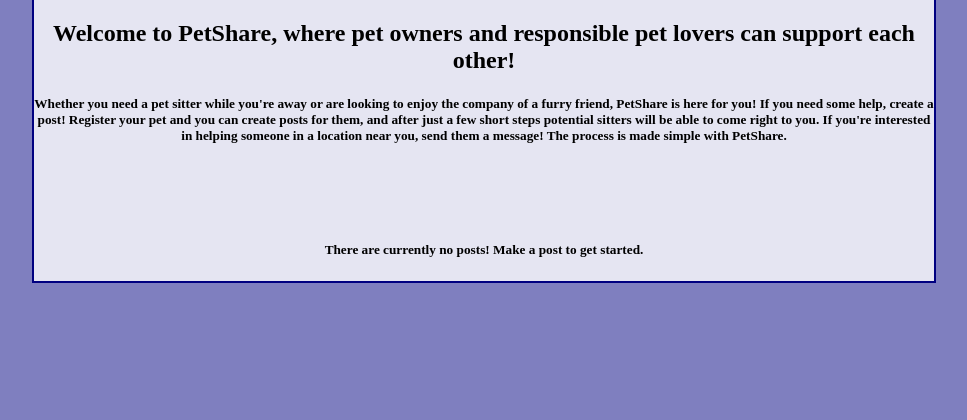
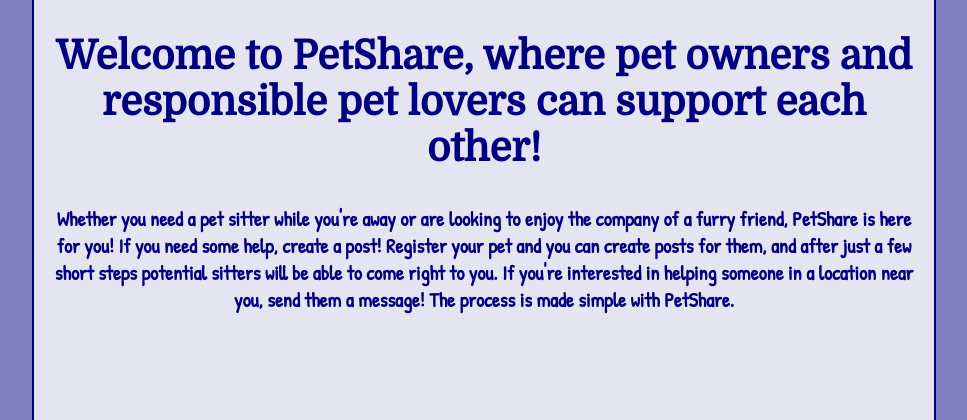
Before and after one commit to shdant113/PetShare, a Python web app: template templates/dashboard-empty.html in a window 1280 px wide. Shown: the part 158-578 px from the top of the page, without its empty margins (156-1123 px from the left). Run offline with Jinja, Linux system fonts and the light colour scheme; the template is opened without the code that fills it, so the values that code supplies are empty.

Commit message:
if dashboard is empty, it still adopts the same styles as the dashboard with posts

```diff
--- a/templates/dashboard-empty.html
+++ b/templates/dashboard-empty.html
@@ -1,16 +1,16 @@
+<link rel="stylesheet" type="text/css" href="{{url_for('static', filename='dashboard.css')}}">
+<link href="https://fonts.googleapis.com/css?family=Domine|Patrick+Hand" rel="stylesheet">
 {% extends 'layout.html' %}
 
 {% block content %}
-	<div class="dash-content" style="text-align: center">
+	<div class="dash-content">
 		{% if unread %}
 			<h5>You have unread messages! Check your <a href="{{ url_for('read_message')}}">inbox</a> to read them!</h5>
 			<br><br>
 		{% endif %}
-		<h2>Welcome to PetShare, where pet owners and responsible pet lovers can support each other! </h2>
+		<h2 class="general-header">Welcome to PetShare, where pet owners and responsible pet lovers can support each other! </h2>
 		<h5>Whether you need a pet sitter while you're away or are looking to enjoy the company of a furry friend, PetShare is here for you! If you need some help, create a post! Register your pet and you can create posts for them, and after just a few short steps potential sitters will be able to come right to you. If you're interested in helping someone in a location near you, send them a message! The process is made simple with PetShare.</h5>
+		<br><br><br>
+		<h5>There are currently no posts! Make a post to get started.</h5>
 	</div>
-	<br><br><br>
-
-	<h5>There are currently no posts! Make a post to get started.</h5>
-
 {% endblock %}
```
